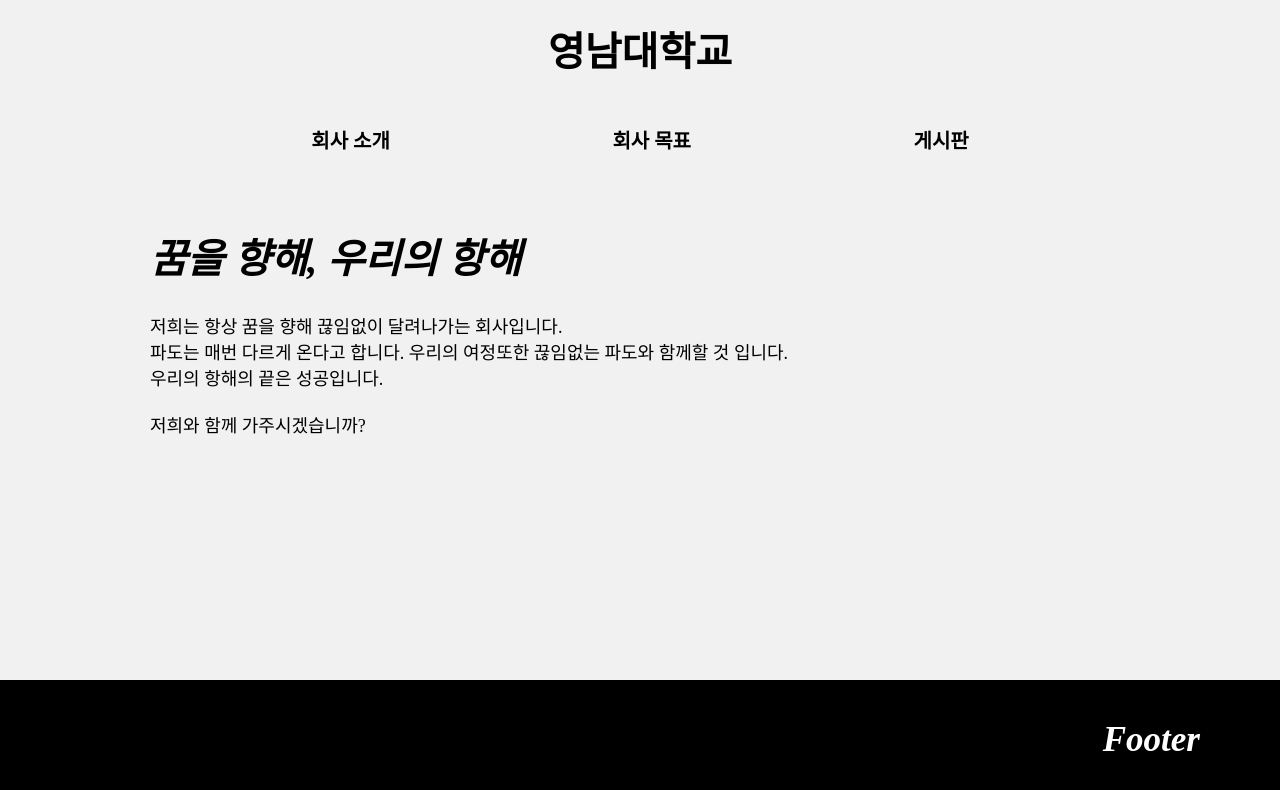
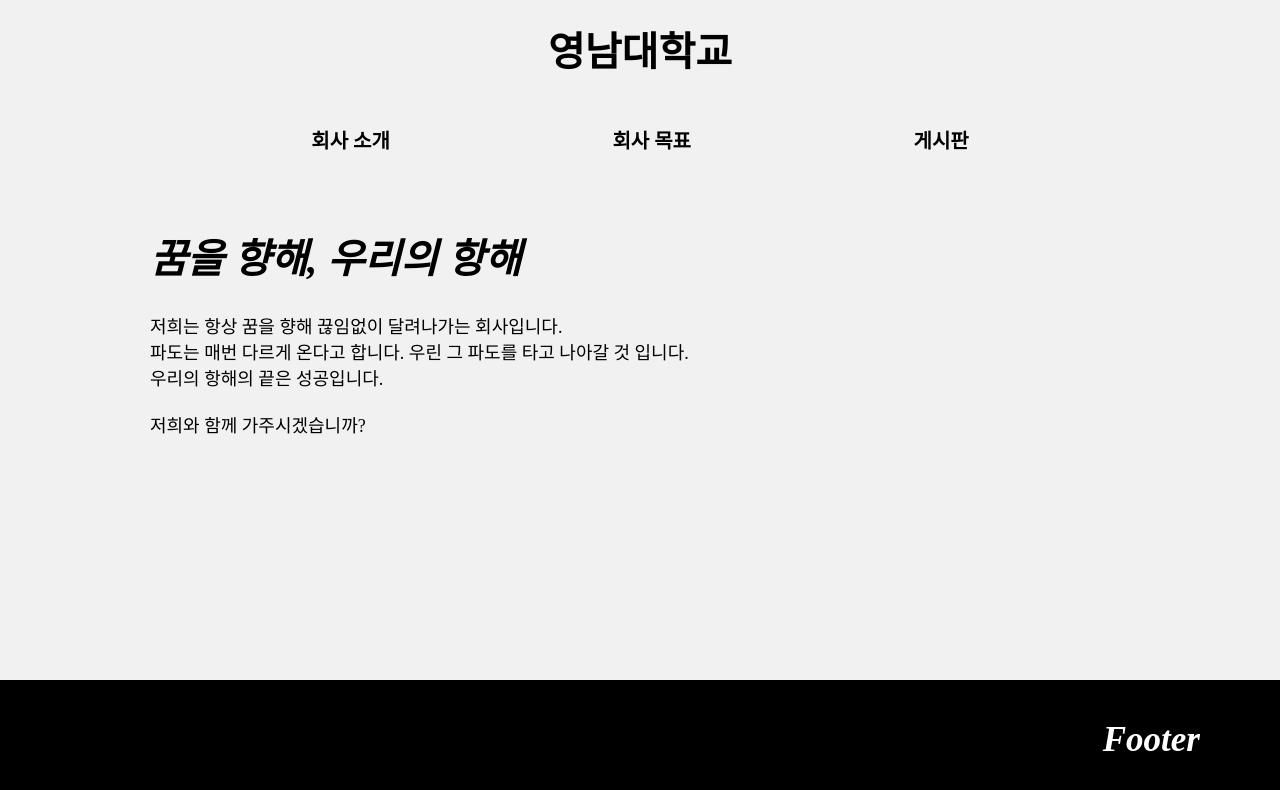
Before and after one commit to Likelion-YeungNam-Univ/12th-fe-9th-assignment, a React (Create React App) app: page / in a window 1280 px wide. Shown: the top 790 px of the page. Built offline with nearby package versions, Linux system fonts and the light colour scheme.

Commit message:
chore: 설명글 수정

```diff
--- a/src/components/Goal.js
+++ b/src/components/Goal.js
@@ -46,7 +46,7 @@
       <Wrapper>
         <Title>우리의 목표</Title>
         <Description>
-              끊임없이 꿈을 향해 나아가는 우리 회사의 돛은 건강한 사회 조성으로 맞춰져 있습니다. <br /><br />
+              끊임없이 꿈을 향해 나아가는 우리 회사의 돛은 건강한 사회 조성을 향해 있습니다. <br /><br />
               다음 3가지의 목표가 우리가 달성해야할 과제입니다.
           </Description>
           <Container>
--- a/src/components/Introduction.js
+++ b/src/components/Introduction.js
@@ -15,7 +15,6 @@
 
     const Description = styled.p`
         font-size : 18px;
-
     `;
 
   return (
@@ -24,7 +23,7 @@
           <Description>
               저희는 항상 꿈을 향해 끊임없이 달려나가는 회사입니다.
               <br />
-              파도는 매번 다르게 온다고 합니다. 우리의 여정또한 끊임없는 파도와 함께할 것 입니다.
+              파도는 매번 다르게 온다고 합니다. 우린 그 파도를 타고 나아갈 것 입니다.
               <br />
               우리의 항해의 끝은 성공입니다.
               <br />
```
